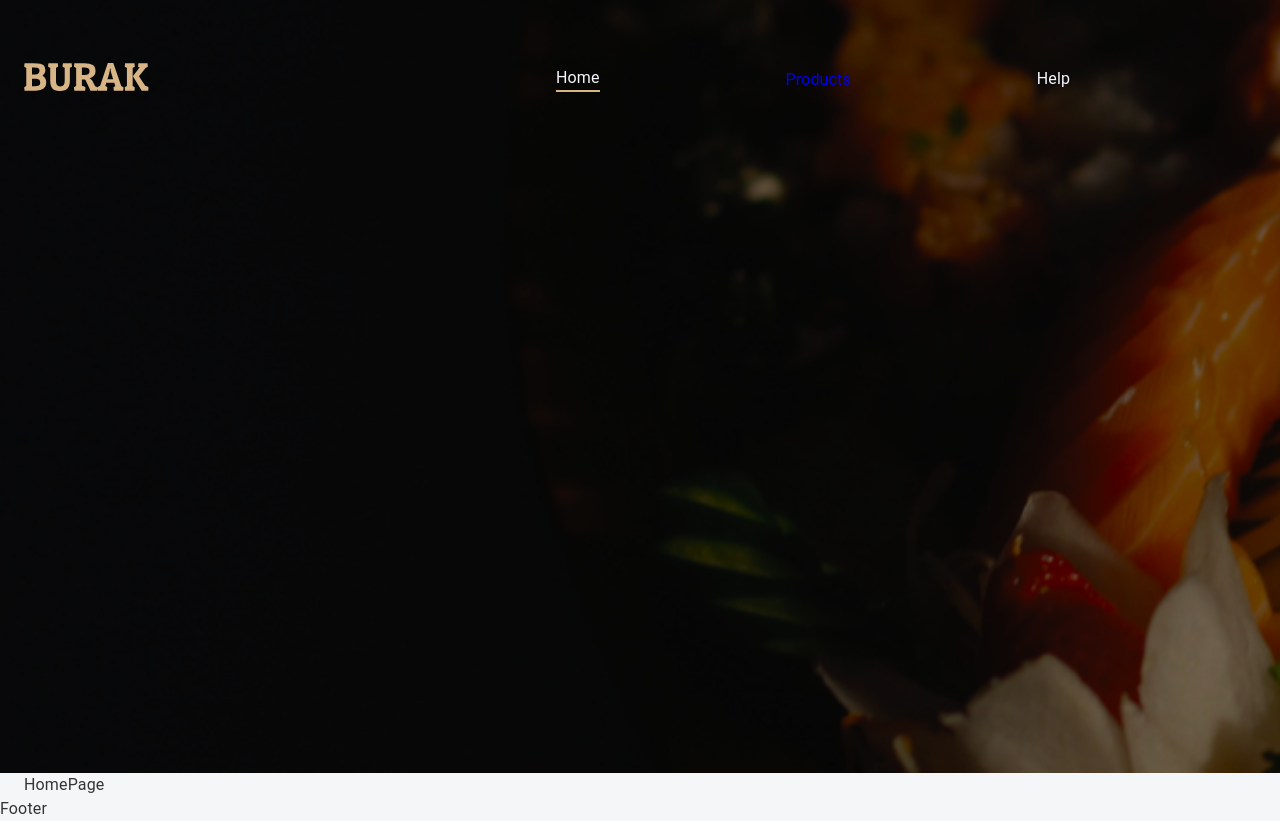
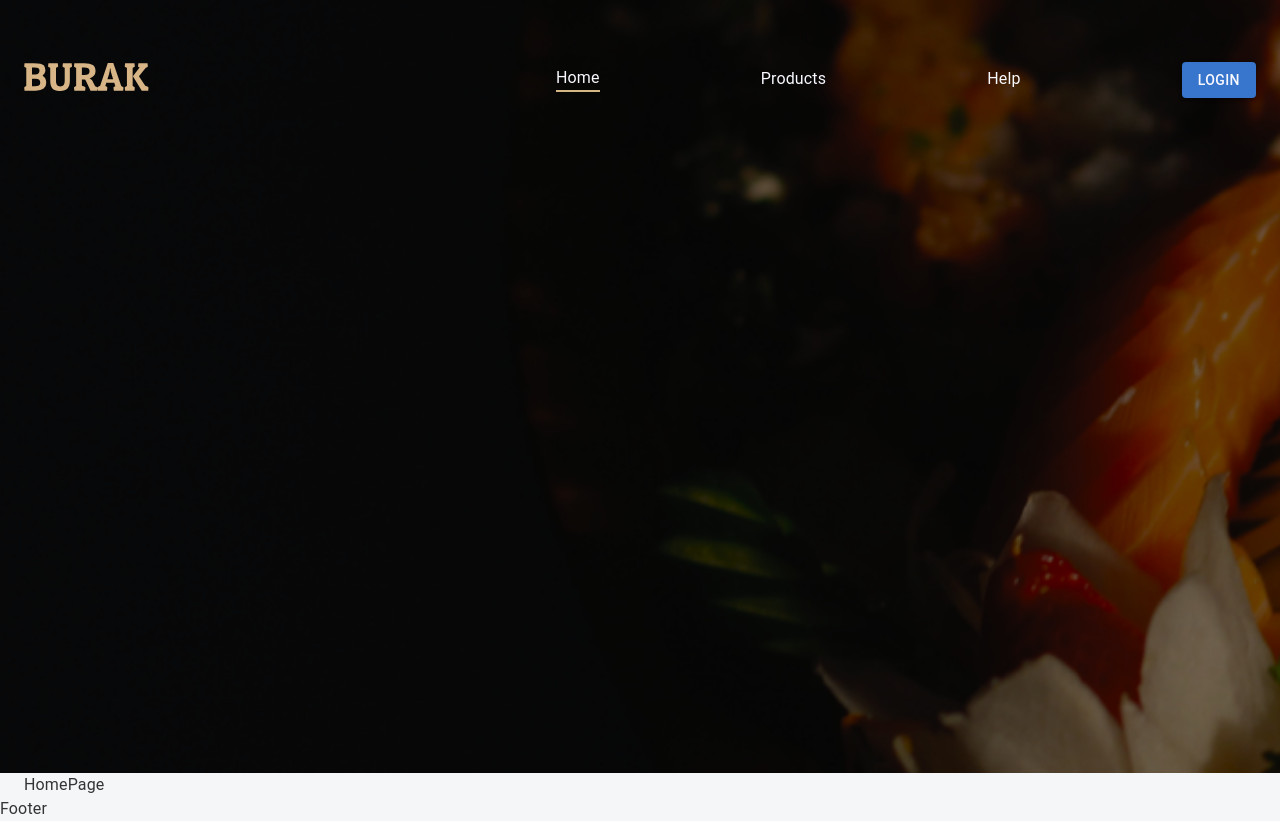
Before and after one commit to Yusufkhann18/burak-react-vite, a React (Vite) app: page / in a window 1280 px wide. Built offline with nearby package versions, Linux system fonts and the light colour scheme.

Commit message:
fix: homeNavbar menu part refactoring

```diff
--- a/src/app/components/headers/HomeNavbar.tsx
+++ b/src/app/components/headers/HomeNavbar.tsx
@@ -3,74 +3,65 @@
 
 export function HomeNavbar() {
   const authMember = null;
+
   return (
     <div className="home-navbar">
-      <Container sx={{ mt: "55px", height: "642px" }}>
-        <Stack
-          sx={{
-            height: "50px",
-            flexDirection: "row",
-            justifyContent: "space-between",
-            alignItems: "center",
-          }}
-        >
+      <Container className="navbar-container">
+        <Stack className="navbar-header">
           <Box>
             <NavLink to="/">
-              <img
-                style={{ width: "125px", height: "30px" }}
-                src="/icons/burak.svg"
-              />
+              <img className="navbar-logo" src="/icons/burak.svg" />
             </NavLink>
           </Box>
-          <Stack
-            sx={{
-              flexDirection: "row",
-              justifyContent: "space-between",
-              minWidth: "700px",
-              alignItems: "center",
-            }}
-          >
-            <Box className={"hover-line"}>
+
+          <Stack className="navbar-links">
+            <Box className="hover-line">
               <NavLink to="/" activeClassName="underline">
                 Home
               </NavLink>
             </Box>
-            <Box>
+
+            <Box className="hover-line">
               <NavLink to="/products" activeClassName="underline">
                 Products
               </NavLink>
             </Box>
+
             {authMember ? (
-              <Box className={"hover-line"}>
+              <Box className="hover-line">
                 <NavLink to="/orders" activeClassName="underline">
                   Orders
                 </NavLink>
               </Box>
             ) : null}
+
             {authMember ? (
-              <Box className={"hover-line"}>
+              <Box className="hover-line">
                 <NavLink to="/member-page" activeClassName="underline">
                   My Page
                 </NavLink>
               </Box>
             ) : null}
-            <Box className={"hover-line"}>
+
+            <Box className="hover-line">
               <NavLink to="/help" activeClassName="underline">
                 Help
               </NavLink>
             </Box>
+
             {/* BASKET */}
-            {authMember ? (
+            {!authMember ? (
               <Box>
-                <Button
-                  variant="contained"
-                  style={{ background: "#3776CC", color: "#f8f8ff" }}
-                >
+                <Button variant="contained" className="navbar-login">
                   Login
                 </Button>
               </Box>
             ) : (
-              <img />
+              <img
+                className="navbar-avatar"
+                src="/icons/default-user.svg"
+                aria-haspopup="true"
+              />
             )}
           </Stack>
         </Stack>
--- a/src/css/navbar.css
+++ b/src/css/navbar.css
@@ -35,3 +35,38 @@
 .home-navbar div.hover-line:after {
   transform-origin: 0% 50%;
 }
+
+.home-navbar .navbar-container {
+  margin-top: 55px;
+  height: 642px;
+}
+
+.home-navbar .navbar-header {
+  height: 50px;
+  flex-direction: row;
+  justify-content: space-between;
+  align-items: center;
+}
+
+.home-navbar .navbar-logo {
+  width: 125px;
+  height: 30px;
+}
+
+.home-navbar .navbar-links {
+  flex-direction: row;
+  justify-content: space-between;
+  min-width: 700px;
+  align-items: center;
+}
+
+.home-navbar .navbar-login.MuiButton-root {
+  background: #3776cc;
+  color: #f8f8ff;
+}
+
+.home-navbar .navbar-avatar {
+  width: 50px;
+  height: 50px;
+  border-radius: 24px;
+}
```
